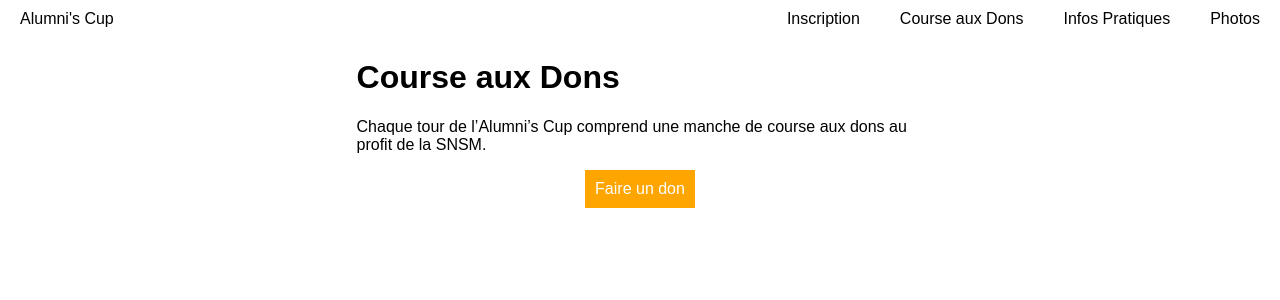
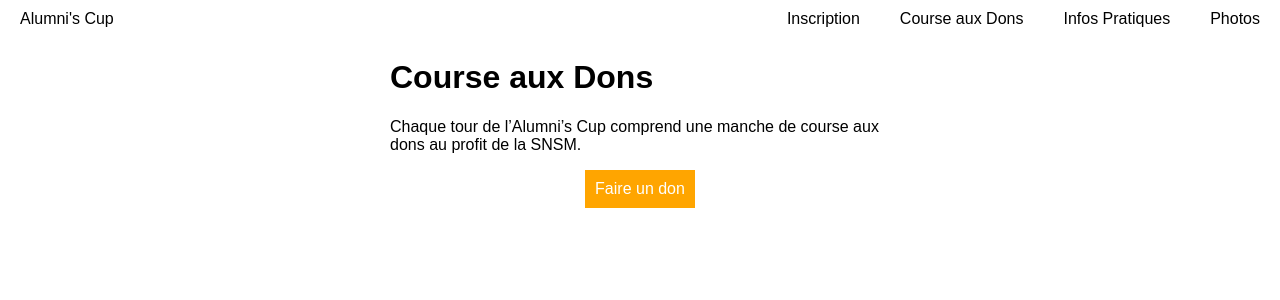
Before and after one commit to opeltre/alumniscup.fun, a Jekyll site: the page built from dons.md, in a window 1280 px wide. Shown: the top 300 px of the page. Built offline with Jekyll 4.4.1, drawn with Linux system fonts in a browser that asks for light colours; our own code applies the rules of GitHub Pages for plain Markdown files.

Commit message:
add logos

```diff
--- a/_sass/alumni.css
+++ b/_sass/alumni.css
@@ -16,5 +16,5 @@
 }
 
 main {
-    max-width: 15cm;
+    max-width: 500px;
 }
--- a/dons.md
+++ b/dons.md
@@ -15,6 +15,7 @@
 </div>
 
 
+
 <style>
 #payasso {
     padding:    10px;
```
Also changed, not shown: assets/logos/srh.png (added).
